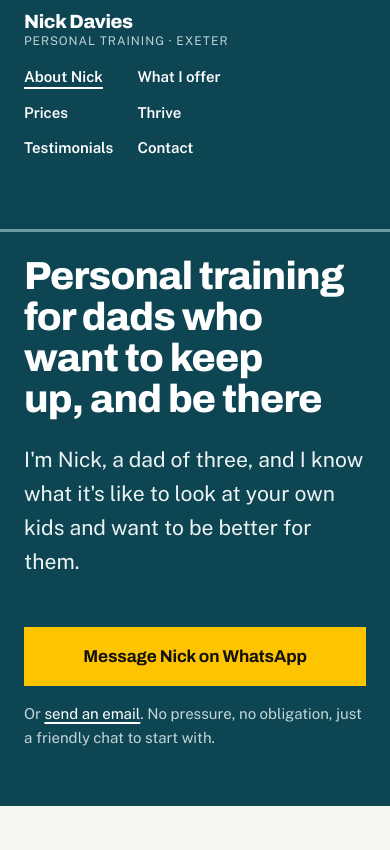
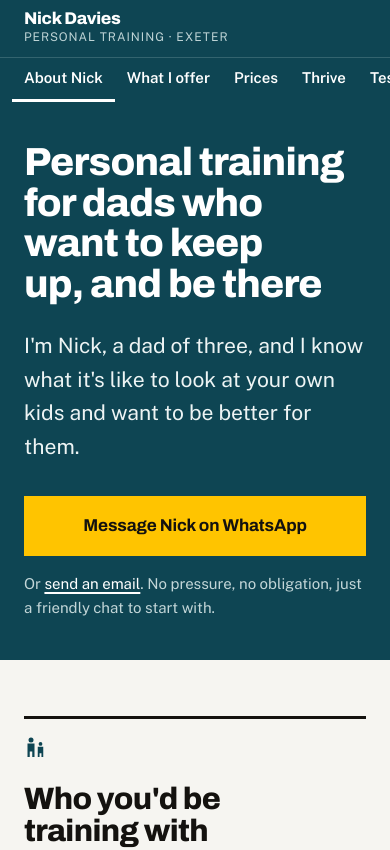
Before and after one commit to jackparsonsuk/NickPT, a plain HTML site: page index.html in a window 390 px wide. Shown: the top 850 px of the page. Drawn offline with nearby package versions, Linux system fonts and the light colour scheme.

Commit message:
Mobile changes

```diff
--- a/app.js
+++ b/app.js
@@ -3,7 +3,8 @@
       authored moment. Ticks are stamped in the stylesheet by default, so a
       browser without JS, or with reduced motion asked for, gets the finished
       state rather than an empty one.
-   2. The nav marks the section you are currently reading. */
+   2. The nav marks the section you are currently reading, and — where the nav
+      is the narrow-screen scrolling strip — keeps that mark in view. */
 
 (function () {
   'use strict';
@@ -40,6 +41,20 @@
       .map(function (id) { return document.getElementById(id); })
       .filter(Boolean);
 
+    // On narrow screens the index is a single sideways-scrolling strip, so the
+    // marked link can sit off-screen to the right — which would leave the spy
+    // marking a section you cannot see. Bring it into the strip's own view.
+    // scrollLeft is set directly rather than calling scrollIntoView, which
+    // would also scroll the page and fight the reader.
+    var strip = document.querySelector('.nav ul');
+    function revealInStrip(link) {
+      if (!strip) return;
+      var slack = strip.scrollWidth - strip.clientWidth;
+      if (slack <= 0) return;
+      var target = link.offsetLeft - (strip.clientWidth - link.offsetWidth) / 2;
+      strip.scrollLeft = Math.max(0, Math.min(slack, target));
+    }
+
     var spy = new IntersectionObserver(function (entries) {
       entries.forEach(function (entry) {
         var link = byId[entry.target.id];
@@ -47,6 +62,7 @@
         if (entry.isIntersecting) {
           links.forEach(function (other) { other.removeAttribute('aria-current'); });
           link.setAttribute('aria-current', 'true');
+          revealInStrip(link);
         }
       });
     }, { rootMargin: '-45% 0px -50% 0px' });
--- a/styles.css
+++ b/styles.css
@@ -128,6 +128,11 @@ a:hover { text-decoration-thickness: 3px; }
   padding: 0;
 }
 .nav a {
+  /* 24px is the floor WCAG 2.2 AA 2.5.8 sets, and these were 23px at every
+     width — a one-pixel miss of a real criterion. Touch raises it to 44 below. */
+  display: inline-flex;
+  align-items: center;
+  min-height: 24px;
   font-size: 0.9375rem;
   font-weight: 600;
   text-decoration: none;
@@ -213,6 +218,9 @@ a:hover { text-decoration-thickness: 3px; }
   font-weight: 800;
   line-height: 1.04;
   letter-spacing: -0.02em;
+  /* Equal-width digits, so the captions beside them stay in a column on narrow
+     screens whatever the prices become. */
+  font-variant-numeric: tabular-nums;
 }
 .figs-t {
   margin: calc(var(--unit) * 1.5) 0 0;
@@ -237,6 +245,7 @@ a:hover { text-decoration-thickness: 3px; }
   margin-bottom: 2px;
 }
 .details dd { margin: 0; font-weight: 600; }
+.details dd a { display: inline-flex; align-items: center; min-height: 24px; }
 .details + .act-note { margin-top: calc(var(--unit) * 3); }
 
 /* ---------- the layout law: index column + body column ---------- */
@@ -474,6 +483,28 @@ a:hover { text-decoration-thickness: 3px; }
 .foot p { margin: 0; }
 .foot a { color: #fff; }
 
+/* ---------- touch ----------
+   Target size belongs to the input device, not the viewport width: a large phone
+   in landscape sits above the 640px breakpoint and is still a thumb. WCAG 2.2
+   2.5.8 asks 24px; these were 23px and 20px, so they failed it outright. */
+
+@media (pointer: coarse) {
+  .nav a,
+  .details dd a,
+  .link-out {
+    display: inline-flex;
+    align-items: center;
+    min-height: 44px;
+  }
+  .nav a { padding-inline: calc(var(--unit) * 1.5); }
+  .nav li:first-child a { margin-inline-start: calc(var(--unit) * -1.5); }
+  .foot a { display: inline-block; padding-block: calc(var(--unit) * 0.75); }
+  /* Thumb-sized nav links push the masthead past the 88px the desktop bar needs
+     — between 641px and 860px it wraps to two rows and stands 101px tall, which
+     the default scroll padding would land anchors underneath. */
+  html { scroll-padding-top: calc(var(--unit) * 15); }
+}
+
 /* ---------- narrow ---------- */
 
 @media (max-width: 860px) {
@@ -489,21 +520,83 @@ a:hover { text-decoration-thickness: 3px; }
 }
 
 @media (max-width: 640px) {
-  .masthead { position: static; }
-  .masthead-in { display: block; }
-  .wordmark { margin-bottom: calc(var(--unit) * 1.5); }
-  /* Two columns, not three: six items with labels this long overflowed a
-     three-column grid rather than wrapping inside it. */
+  /* The masthead stays sticky here. The page is fourteen screens long on a phone,
+     and the previous static header spent 173px of an 812px screen once and never
+     gave it back — which pushed the action below the fold on any handset with
+     browser chrome. Two compact rows instead: the wordmark, then a full-bleed
+     index strip that scrolls sideways and stays put. */
+  .masthead-in { display: block; padding-block: 0; }
+  .wordmark { padding-block: calc(var(--unit) * 1.25); }
+  .wordmark-name { font-size: 1.0625rem; }
+
+  .nav { margin-inline: calc(var(--unit) * -3); }
   .nav ul {
-    display: grid;
-    grid-template-columns: repeat(2, max-content);
-    gap: var(--unit) calc(var(--unit) * 3);
+    display: flex;
+    flex-wrap: nowrap;
+    gap: 0;
+    overflow-x: auto;
+    overflow-y: hidden;
+    overscroll-behavior-x: contain;
+    padding-inline: calc(var(--unit) * 3);
+    border-top: 1px solid #33646F;
+    /* No fade or shadow marks the overflow edge — the contract bans gradients,
+       so the affordance is the cut item itself. */
+    scrollbar-width: none;
   }
+  .nav ul::-webkit-scrollbar { display: none; }
+  .nav li { flex: 0 0 auto; }
+  /* 44px, not the 23px these were: 2.5.8 asks for 24 and a thumb wants more.
+     The full-height channel also makes the current section far more legible
+     than a 2px line under the text did. */
+  .nav a {
+    display: flex;
+    align-items: center;
+    min-height: 44px;
+    padding: 0 calc(var(--unit) * 1.5);
+    border-bottom-width: 3px;
+  }
+  .nav li:first-child a { margin-inline-start: calc(var(--unit) * -1.5); }
+
+  /* Buy back the first viewport so the action clears the fold. */
+  .notice { padding-block: calc(var(--unit) * 5); }
+  .act { margin-top: calc(var(--unit) * 4); }
+  /* The seam rule marks the index/body seam, and at this width there is no index
+     column to mark — on the hero it just read as a second underline below the
+     sticky bar. The petrol-to-stock ground change already separates the panels. */
+  .notice .law { border-top: none; padding-top: 0; }
+
   .action { display: block; text-align: center; padding-inline: calc(var(--unit) * 2); }
   .ticks li { grid-template-columns: 24px minmax(0, 1fr); gap: calc(var(--unit) * 2); }
   .tick { width: 24px; height: 24px; }
   .slots { grid-template-columns: 1fr; }
-  .figs { gap: calc(var(--unit) * 3) calc(var(--unit) * 4); }
+
+  /* Figure and caption share a line: it reads as a price list and saves a
+     screen-third over the stacked version. */
+  .figs { gap: calc(var(--unit) * 2) 0; }
+  .figs li {
+    display: grid;
+    grid-template-columns: max-content minmax(0, 1fr);
+    gap: 0 calc(var(--unit) * 2);
+    align-items: baseline;
+  }
+  .figs-t { margin-top: 0; max-width: none; }
+
+  /* The contact list is the whole point of the page on a phone. Every row a
+     thumb-sized target. */
+  .details { gap: calc(var(--unit) * 1.5) calc(var(--unit) * 4); }
+  .details dd a {
+    display: inline-flex;
+    align-items: center;
+    min-height: 44px;
+  }
+  .link-out { min-height: 44px; }
+
+  /* The sticky bar is 102px here, not the 88px the desktop one is, so anchor
+     jumps would otherwise land underneath it. */
+  html { scroll-padding-top: calc(var(--unit) * 14); }
+
+  .foot-in { gap: calc(var(--unit) * 2) calc(var(--unit) * 4); }
+  .foot a { display: inline-block; padding-block: calc(var(--unit) * 0.75); }
 }
 
 @media (prefers-reduced-motion: reduce) {
```
Also changed, not shown: 1 other file.
